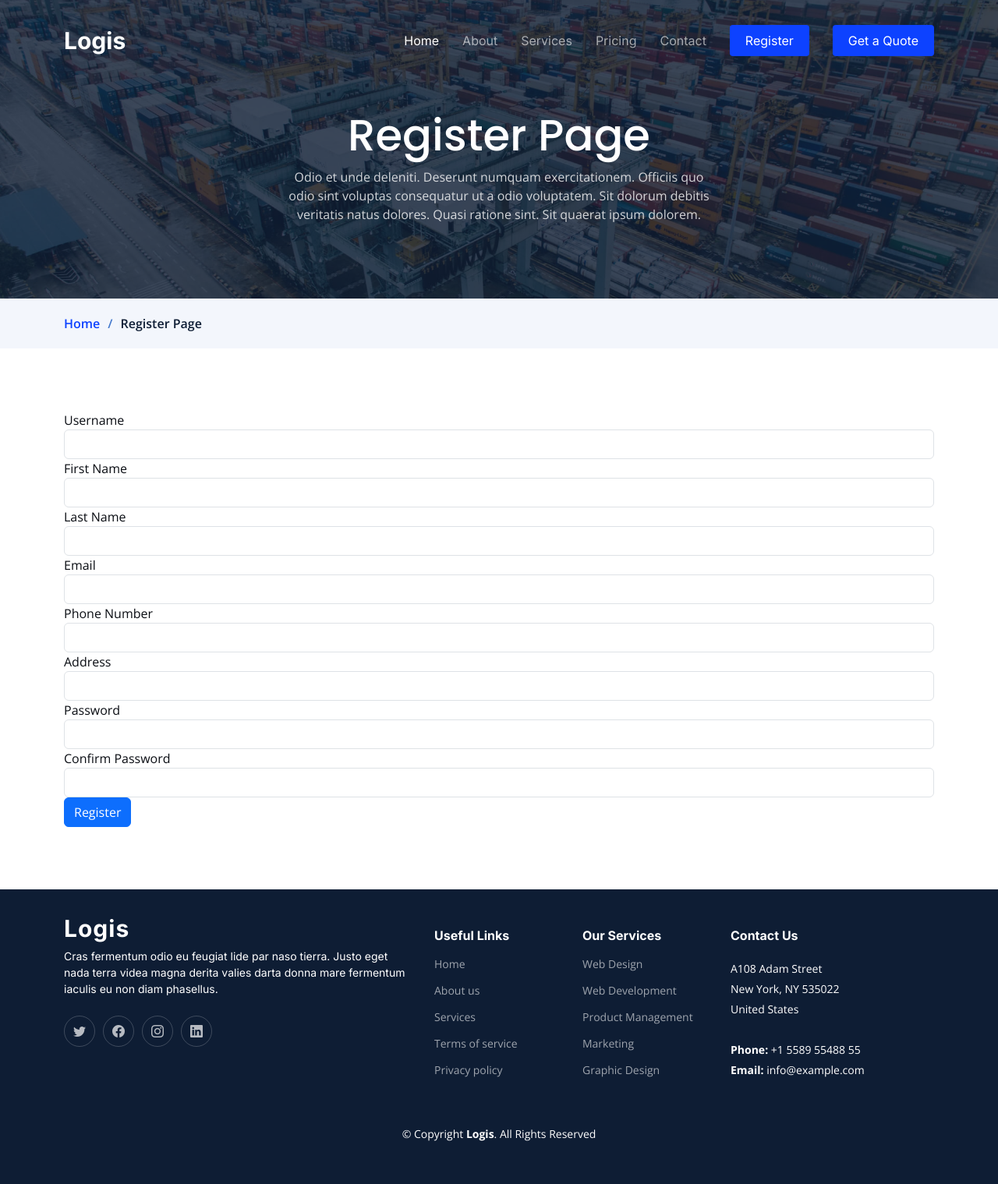
After one commit to DMan113/Pet_project, a Django app: page /register/ in a window 1280 px wide. The commit adds this page. Shown: the whole page at 78% size. Run offline with Django 5.2, Linux system fonts and the light colour scheme; parts of the project's set-up code (start-up, migrations or seed data) failed here and were passed over; some libraries are stand-ins or nearby versions.

Commit message:
elenenth commit: added register.html file

```diff
--- a/pet_project/project_name/urls.py
+++ b/pet_project/project_name/urls.py
@@ -29,4 +29,5 @@ urlpatterns = [
     path("contact/", views.contact, name="contact"),
     path("service-details/", views.service_details, name="service_details"),
     path("get-a-quote/", views.get_a_quote, name="get_a_quote"),
+    path('register/', views.register, name='register'),
 ]
--- a/pet_project/transportation/admin.py
+++ b/pet_project/transportation/admin.py
@@ -1,6 +1,6 @@
 from django.contrib import admin
 
-from .models import Cars, Drivers, Shipments, Customers, Quote, DestinationDrivers, Destinations
+from .models import Cars, Drivers, Shipments, Customers, Quote, DestinationDrivers, Destinations, Users
 
 
 admin.site.register(Cars)
@@ -10,3 +10,4 @@ admin.site.register(Customers)
 admin.site.register(Quote)
 admin.site.register(DestinationDrivers)
 admin.site.register(Destinations)
+admin.site.register(Users)
--- a/pet_project/transportation/forms.py
+++ b/pet_project/transportation/forms.py
@@ -1,7 +1,26 @@
 from django import forms
-from .models import Quote
+from .models import Quote, Users
 
 class QuoteForm(forms.ModelForm):
     class Meta:
         model = Quote
         fields = ['departure', 'delivery', 'weight', 'dimensions', 'name', 'email', 'phone', 'message']
+
+
+
+class UserRegistrationForm(forms.ModelForm):
+    confirm_password = forms.CharField(widget=forms.PasswordInput())
+
+    class Meta:
+        model = Users
+        fields = ['username', 'email', 'password_hash', 'first_name', 'last_name', 'address', 'phone_number']
+
+    def clean(self):
+        cleaned_data = super().clean()
+        password = cleaned_data.get("password_hash")
+        confirm_password = cleaned_data.get("confirm_password")
+
+        if password != confirm_password:
+            raise forms.ValidationError("Passwords do not match.")
+
+        return cleaned_data
--- a/pet_project/transportation/models.py
+++ b/pet_project/transportation/models.py
@@ -1,4 +1,5 @@
 from django.db import models
+from django.core.validators import RegexValidator
 
 # Create your models here.
 
@@ -253,13 +254,20 @@ class UserRoles(models.Model):
 class Users(models.Model):
     user_id = models.BigAutoField(primary_key=True)
     username = models.CharField(unique=True, max_length=255)
-    password_hash = models.CharField(max_length=255)
+    password_hash = models.CharField(max_length=255, validators=[RegexValidator(
+        r'^(?=.*[A-Z])(?=.*[a-z])(?=.*\d)(?=.*[!@#$%^&*(),.?":{}|<>])[A-Za-z\d!@#$%^&*(),.?":{}|<>]{8,}$',
+        message='Password must contain at least one uppercase letter, one lowercase letter, one digit, one special character, and be at least 8 characters long.'
+    )])
     email = models.CharField(unique=True, max_length=255)
-    registration_date = models.DateTimeField()
-    is_active = models.BooleanField()
+    first_name = models.CharField(max_length=100, blank=True, null=True)
+    last_name = models.CharField(max_length=100, blank=True, null=True)
+    phone_number = models.CharField(max_length=20, blank=True, null=True)
+    address = models.CharField(max_length=100, blank=True, null=True)
+    registration_date = models.DateTimeField(auto_now_add=True)
+    is_active = models.BooleanField(default=True)
 
     class Meta:
-        managed = False
+        managed = True
         db_table = 'users'
 
 
--- a/pet_project/transportation/templates/about.html
+++ b/pet_project/transportation/templates/about.html
@@ -1,7 +1,7 @@
 {% extends 'base.html' %}
 
 {% block title %}
-Logis Bootstrap Template - Contact
+Logis Bootstrap Template - About
 {% endblock %}
 
 {% block content %}
--- a/pet_project/transportation/templates/base.html
+++ b/pet_project/transportation/templates/base.html
@@ -51,24 +51,8 @@
           <li><a href="{% url 'about' %}">About</a></li>
           <li><a href="{% url 'services' %}">Services</a></li>
           <li><a href="{% url 'pricing' %}">Pricing</a></li>
-          <li class="dropdown"><a href="#"><span>Drop Down</span> <i class="bi bi-chevron-down dropdown-indicator"></i></a>
-            <ul>
-              <li><a href="#">Drop Down 1</a></li>
-              <li class="dropdown"><a href="#"><span>Deep Drop Down</span> <i class="bi bi-chevron-down dropdown-indicator"></i></a>
-                <ul>
-                  <li><a href="#">Deep Drop Down 1</a></li>
-                  <li><a href="#">Deep Drop Down 2</a></li>
-                  <li><a href="#">Deep Drop Down 3</a></li>
-                  <li><a href="#">Deep Drop Down 4</a></li>
-                  <li><a href="#">Deep Drop Down 5</a></li>
-                </ul>
-              </li>
-              <li><a href="#">Drop Down 2</a></li>
-              <li><a href="#">Drop Down 3</a></li>
-              <li><a href="#">Drop Down 4</a></li>
-            </ul>
-          </li>
           <li><a href="{% url 'contact' %}">Contact</a></li>
+          <li><a class="get-a-quote" href="{% url 'register' %}">Register</a></li>
           <li><a class="get-a-quote" href="{% url 'get_a_quote' %}">Get a Quote</a></li>
         </ul>
       </nav><!-- .navbar -->
@@ -76,7 +60,13 @@
     </div>
   </header><!-- End Header -->
 
-
+  {% if messages %}
+  <ul class="messages">
+    {% for message in messages %}
+      <li class="{{ message.tags }}">{{ message }}</li>
+    {% endfor %}
+  </ul>
+{% endif %}
 
   {% block content %}{% endblock %}
 
--- a/pet_project/transportation/templates/contact.html
+++ b/pet_project/transportation/templates/contact.html
@@ -69,7 +69,7 @@ Logis Bootstrap Template - Contact
           </div>
 
           <div class="col-lg-8">
-            <form action="forms/contact.php" method="post" role="form" class="php-email-form">
+            <form action="{% url 'contact' %}" method="post" role="form" class="php-email-form">
               <div class="row">
                 <div class="col-md-6 form-group">
                   <input type="text" name="name" class="form-control" id="name" placeholder="Your Name" required>
--- a/pet_project/transportation/templates/get-a-quote.html
+++ b/pet_project/transportation/templates/get-a-quote.html
@@ -1,7 +1,7 @@
 {% extends 'base.html' %}
 
 {% block title %}
-Logis Bootstrap Template - Contact
+Logis Bootstrap Template - Quote
 {% endblock %}
 
 {% block content %}
--- a/pet_project/transportation/templates/index.html
+++ b/pet_project/transportation/templates/index.html
@@ -1,7 +1,7 @@
 {% extends 'base.html' %}
 
 {% block title %}
-Logis Bootstrap Template - Contact
+Logis Bootstrap Template - Home
 {% endblock %}
 
 {% block content %}
--- a/pet_project/transportation/templates/pricing.html
+++ b/pet_project/transportation/templates/pricing.html
@@ -1,7 +1,7 @@
 {% extends 'base.html' %}
 
 {% block title %}
-Logis Bootstrap Template - Contact
+Logis Bootstrap Template - Pricing
 {% endblock %}
 
 {% block content %}
--- /dev/null
+++ b/pet_project/transportation/templates/register.html
@@ -0,0 +1,93 @@
+{% extends 'base.html' %}
+
+{% block title %}
+Logis Bootstrap Template - Register
+{% endblock %}
+
+{% block content %}
+
+    <!-- ======= Breadcrumbs ======= -->
+    <div class="breadcrumbs">
+      <div class="page-header d-flex align-items-center" style="background-image: url('/static/img/page-header.jpg');">
+        <div class="container position-relative">
+          <div class="row d-flex justify-content-center">
+            <div class="col-lg-6 text-center">
+              <h2>Register Page</h2>
+              <p>Odio et unde deleniti. Deserunt numquam exercitationem. Officiis quo odio sint voluptas consequatur ut a odio voluptatem. Sit dolorum debitis veritatis natus dolores. Quasi ratione sint. Sit quaerat ipsum dolorem.</p>
+            </div>
+          </div>
+        </div>
+      </div>
+      <nav>
+        <div class="container">
+          <ol>
+            <li><a href="{% url 'home' %}">Home</a></li>
+            <li>Register Page</li>
+          </ol>
+        </div>
+      </nav>
+    </div><!-- End Breadcrumbs -->
+
+    <section class="sample-page">
+      <div class="container" data-aos="fade-up">
+          <form method="post" novalidate>
+              {% csrf_token %}
+              <div class="form-group">
+                  <label for="username">Username</label>
+                  <input type="text" class="form-control" id="username" name="username" value="">
+                  {{ form.username.errors }}
+              </div>
+              <div class="form-group">
+                  <label for="first_name">First Name</label>
+                  <input type="text" class="form-control" id="first_name" name="first_name" value="">
+                  {{ form.first_name.errors }}
+              </div>
+              <div class="form-group">
+                  <label for="last_name">Last Name</label>
+                  <input type="text" class="form-control" id="last_name" name="last_name" value="">
+                  {{ form.last_name.errors }}
+              </div>
+              <div class="form-group">
+                  <label for="email">Email</label>
+                  <input type="email" class="form-control" id="email" name="email" value="">
+                  {{ form.email.errors }}
+              </div>
+              <div class="form-group">
+                  <label for="phone_number">Phone Number</label>
+                  <input type="text" class="form-control" id="phone_number" name="phone_number" value="">
+                  {{ form.phone_number.errors }}
+              </div>
+              <div class="form-group">
+                  <label for="address">Address</label>
+                  <input type="text" class="form-control" id="address" name="address" value="">
+                  {{ form.address.errors }}
+              </div>
+              <div class="form-group">
+                  <label for="password">Password</label>
+                  <input type="password" class="form-control" id="password" name="password">
+                  {{ form.password.errors }}
+              </div>
+              <div class="form-group">
+                  <label for="confirm_password">Confirm Password</label>
+                  <input type="password" class="form-control" id="confirm_password" name="confirm_password">
+                  {{ form.confirm_password.errors }}
+              </div>
+              <button type="submit" class="btn btn-primary">Register</button>
+          </form>
+
+          <!-- Повідомлення про успішну реєстрацію та про помилки -->
+          {% if messages %}
+              <ul class="messages">
+                  {% for message in messages %}
+                      <li class="{{ message.tags }}">{{ message }}</li>
+                  {% endfor %}
+              </ul>
+          {% endif %}
+
+      </div>
+  </section>
+
+
+  </main><!-- End #main -->
+
+{% endblock %}
--- a/pet_project/transportation/templates/service-details.html
+++ b/pet_project/transportation/templates/service-details.html
@@ -1,7 +1,7 @@
 {% extends 'base.html' %}
 
 {% block title %}
-Logis Bootstrap Template - Contact
+Logis Bootstrap Template - Service_Details
 {% endblock %}
 
 {% block content %}
--- a/pet_project/transportation/templates/services.html
+++ b/pet_project/transportation/templates/services.html
@@ -1,7 +1,7 @@
 {% extends 'base.html' %}
 
 {% block title %}
-Logis Bootstrap Template - Contact
+Logis Bootstrap Template - Services
 {% endblock %}
 
 {% block content %}
--- a/pet_project/transportation/urls.py
+++ b/pet_project/transportation/urls.py
@@ -9,4 +9,5 @@ urlpatterns = [
     path("contact/", views.contact, name="contact"),
     path("service-details/", views.services_details, name="services_details"),
     path("get-a-quote/", views.get_a_quote, name="get_a_quote"),
+    path('register/', views.register, name='register'),
 ]
--- a/pet_project/transportation/views.py
+++ b/pet_project/transportation/views.py
@@ -1,6 +1,8 @@
-from django.shortcuts import render
-from .forms import QuoteForm
-from .models import Quote
+from django.shortcuts import render, redirect
+from .forms import QuoteForm, UserRegistrationForm
+from .models import Quote, Users
+from django.contrib import messages
+
 
 
 def home(request):
@@ -20,6 +22,8 @@ def contact(request):
 
 def service_details(request):
     return render(request, 'service-details.html')
+
+
 
 def get_a_quote(request):
     if request.method == 'POST':
@@ -43,3 +47,20 @@ def get_a_quote(request):
         form = QuoteForm()
 
     return render(request, 'get-a-quote.html')
+
+
+
+def register(request):
+    if request.method == 'POST':
+        form = UserRegistrationForm(request.POST)
+        if form.is_valid():
+            user = form.save(commit=False)
+            user.set_password(form.cleaned_data['password'])
+            user.save()
+            messages.success(request, 'Registration successful.')
+            return redirect('home')
+        else:
+            messages.error(request, 'Please correct the errors below.')
+    else:
+        form = UserRegistrationForm()
+    return render(request, 'register.html', {'form': form})
```
Also changed, not shown: pet_project/project_name/settings.py (+10 -0 lines), pet_project/transportation/migrations/0003_alter_users_options.py (added), pet_project/transportation/migrations/0004_remove_users_is_active_users_address_and_more.py (added), pet_project/transportation/migrations/0005_users_is_active_alter_users_first_name_and_more.py (added).
